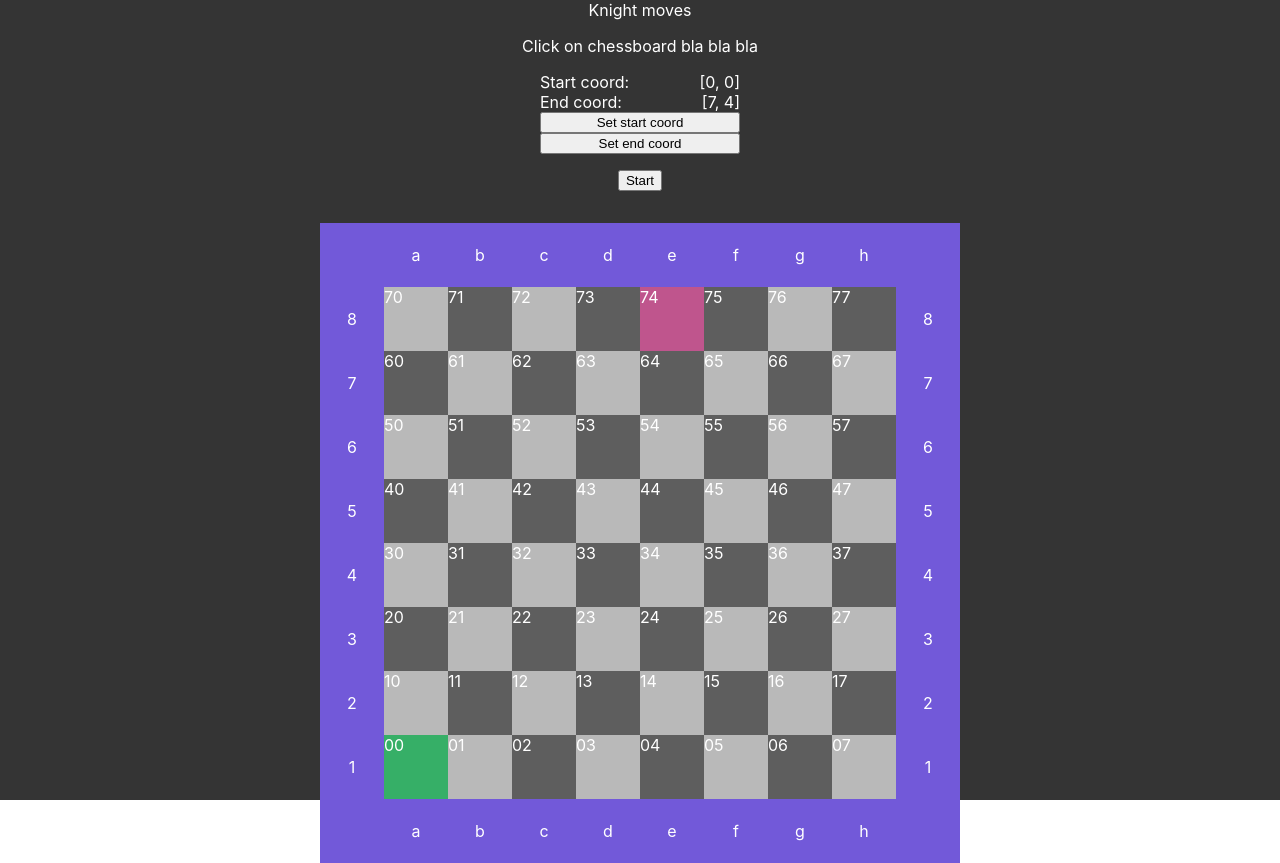
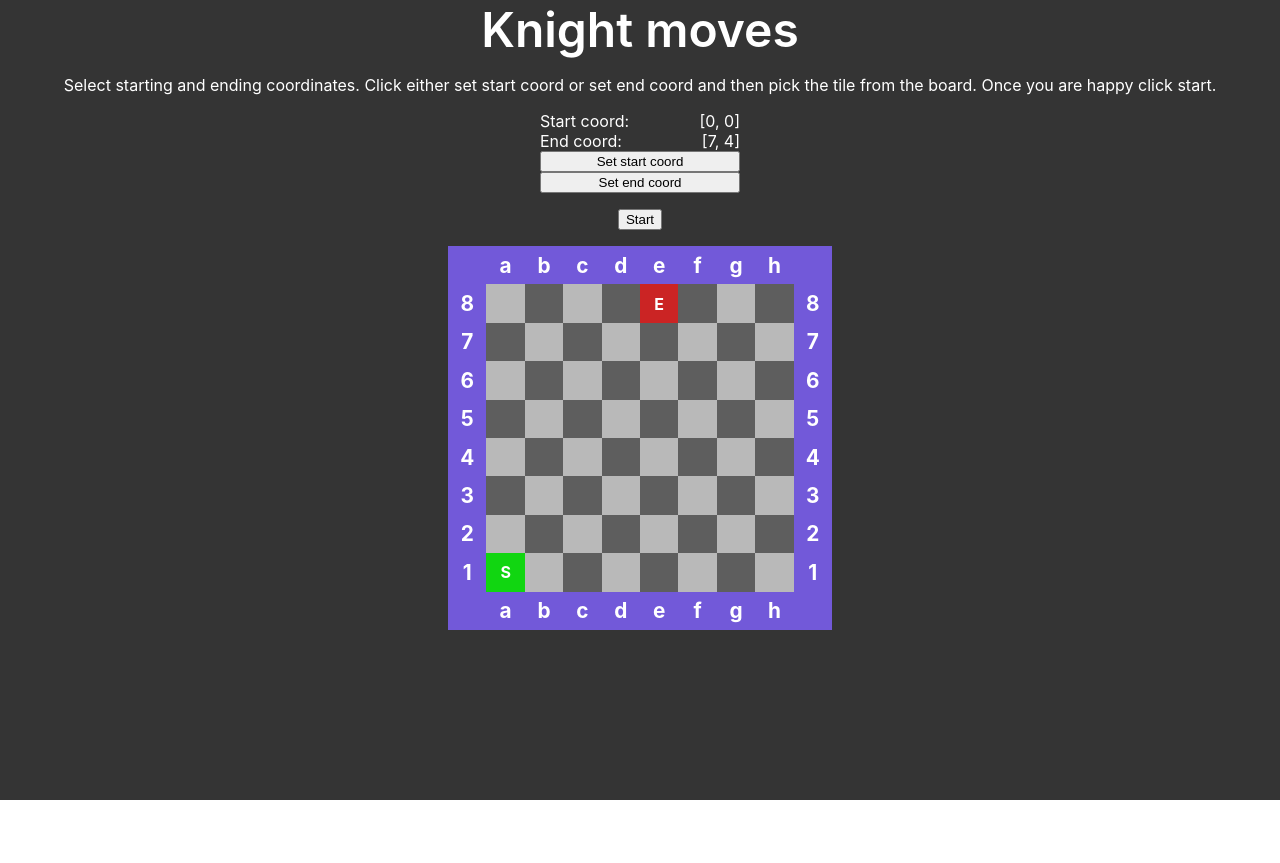
Before and after one commit to mikeski-aa/knight-moves-react, a React (Vite) app: page / in a window 1280 px wide. After the commit the page ends 800 px from the top, so only its background shows below. Built offline with nearby package versions, Linux system fonts and the light colour scheme.

Commit message:
Working on improving style

```diff
--- a/src/App.css
+++ b/src/App.css
@@ -1,6 +1,6 @@
 .mainContainer {
   background-color: rgba(48, 48, 48, 0.982);
-  width: 100vw;
+  width: 100%;
   height: 100vh;
   color: white;
   display: flex;
--- a/src/App.jsx
+++ b/src/App.jsx
@@ -12,24 +12,30 @@ function App() {
   const [activeTarget, setActiveTarget] = useState(false);
   const [startText, setStartText] = useState("Set start coord");
   const [endText, setEndText] = useState("Set end coord");
-  const [animateArray, setAnimateArray] = useState([]);
   const [testArray, setTestArray] = useState([]);
+  const [disableStart, setDisableStart] = useState(false);
 
   // it would be super cool if a brief animation played showing all moves that were tried!!!
   const handleGameStart = () => {
+    if (!disableStart) {
+      setDisableStart(true);
       let result = initialize(startCoord, endCoord, startCoord);
       let fakeObject = {
         parents: result.stepsTaken,
       };
       let queue = result.queue;
+      let index = 0;
       queue.push(fakeObject);
       console.log(result);
       console.log(fakeObject);
       console.log(result.queue);
-    setAnimateArray(queue);
 
-    let index = 0;
+      setActiveTarget(false);
+      setStartText("Set start coord");
+      setActiveStart(false);
+      setEndText("Set end coord");
 
+      // probably should refactor to take this out
       function recursivelyGoThroughArray() {
         setTestArray(queue[index].parents);
 
@@ -37,13 +43,19 @@ function App() {
 
         if (index < queue.length) {
           setTimeout(recursivelyGoThroughArray, 0);
+        } else {
+          setDisableStart(false);
         }
       }
 
       recursivelyGoThroughArray();
+    } else {
+      alert("already running!");
+    }
   };
 
   const handleStartClick = () => {
+    setTestArray([]);
     if (activeTarget) {
       setActiveTarget(false);
       setStartText("Confirm coordinates");
@@ -61,6 +73,7 @@ function App() {
   };
 
   const handleEndClick = () => {
+    setTestArray([]);
     if (activeStart) {
       setActiveStart(false);
       setStartText("Set start coord");
@@ -80,7 +93,11 @@ function App() {
   return (
     <div className="mainContainer">
       <div className="heading">Knight moves</div>
-      <div className="howto">Click on chessboard bla bla bla</div>
+      <div className="howto">
+        Select starting and ending coordinates. Click either set start coord or
+        set end coord and then pick the tile from the board. Once you are happy
+        click start.
+      </div>
       <div className="coordSelected">
         <div className="testStart">
           <div className="textCoord">Start coord:</div>{" "}
@@ -101,14 +118,8 @@ function App() {
         <button className="endSet" onClick={handleEndClick}>
           {endText}
         </button>
-        {/* <div className={`startC`}>
-          <input placeholder="Starting coordinate" type="number"></input>
       </div>
-        <div className={`startC`}>
-          <input placeholder="Ending coordinate"></input>
-        </div> */}
-      </div>
-      <button className="goGame" onClick={() => handleGameStart()}>
+      <button className="startBtn" onClick={() => handleGameStart()}>
         Start
       </button>
       <GlobalContext.Provider
@@ -121,13 +132,10 @@ function App() {
           setActiveStart,
           activeTarget,
           setActiveTarget,
-          animateArray,
-          setAnimateArray,
           testArray,
           setTestArray,
         }}
       >
-        <div className="horse" draggable></div>
         <div className="gameboard">
           <Chessboard />
         </div>
--- a/src/components/IndividualTile.jsx
+++ b/src/components/IndividualTile.jsx
@@ -75,7 +75,8 @@ function IndividualTile(props) {
         className={`tile ${boxType} ${selectedBox} ${animateBox}`}
         onClick={handleBoxClick}
       >
-        {props.item}
+        {selectedBox === "startLocation" ? "S" : undefined}
+        {selectedBox === "endLocation" ? "E" : undefined}
       </div>
     </>
   );
--- a/src/styles/chessboardcomponent.css
+++ b/src/styles/chessboardcomponent.css
@@ -31,6 +31,8 @@
 .numberBorderItem {
   width: 5vw;
   height: 5vw;
+  font-weight: 700;
+  font-size: 1.3rem;
 }
 
 .testBoard {
@@ -59,12 +61,6 @@
   justify-content: center;
 }
 
-.horse {
-  width: 30px;
-  height: 30px;
-  background-color: green;
-}
-
 .coordSelected {
   display: flex;
   flex-direction: column;
@@ -76,3 +72,7 @@
   display: flex;
   justify-content: space-between;
 }
+
+.howto {
+  text-align: center;
+}
--- a/src/styles/individualtile.css
+++ b/src/styles/individualtile.css
@@ -1,31 +1,75 @@
 .tile {
   height: 5vw;
   width: 5vw;
+  display: flex;
+  justify-content: center;
+  align-items: center;
+  font-size: 1rem;
+  font-weight: 700;
+  color: rgb(255, 255, 255);
+}
+
+.tile:hover {
+  cursor: pointer;
 }
 
 .startLocation,
 .startLocation.animate.zero {
-  background-color: rgba(0, 255, 0, 0.523);
-  /* border: 2px solid green; */
+  background-color: rgb(17, 214, 17);
 }
 
 .endLocation,
 .endLocation.animate {
-  background-color: rgba(251, 83, 83, 0.559);
+  background-color: rgb(203, 36, 36);
 }
 
-/* .animate {
-  background-color: rgb(255, 186, 47);
-} */
-
-.startLocation.animate.zero {
+.animate.one {
+  background-color: rgb(115, 214, 17);
+}
+.animate.two {
+  background-color: rgb(142, 214, 17);
 }
 
-.animate {
-  background-image: linear-gradient(rgb(255, 0, 0), rgb(43, 255, 0));
-  background-size: cover;
-  background-position: center;
-  background-attachment: fixed; /* <- here it is */
-  width: 5vw;
-  height: 5vw;
+.animate.three {
+  background-color: rgb(214, 207, 17);
 }
+
+.animate.four {
+  background-color: rgb(214, 125, 17);
+}
+.animate.five {
+  background-color: rgb(214, 63, 17);
+}
+
+.animate.six {
+  background-color: rgb(214, 40, 17);
+}
+
+.startLocation.animate.one,
+.startLocation.animate.two,
+.startLocation.animate.three,
+.startLocation.animate.four,
+.startLocation.animate.five,
+.startLocation.animate.six {
+}
+
+.heading {
+  font-weight: 600;
+  font-size: 3rem;
+}
+
+@media (max-width: 500px) {
+  .tile,
+  .numberBorderItem {
+    height: 8vw;
+    width: 8vw;
+  }
+}
+
+@media (min-width: 1000px) {
+  .tile,
+  .numberBorderItem {
+    height: 3vw;
+    width: 3vw;
+  }
+}
```
Lines whose indentation alone changed are shown as unchanged.
